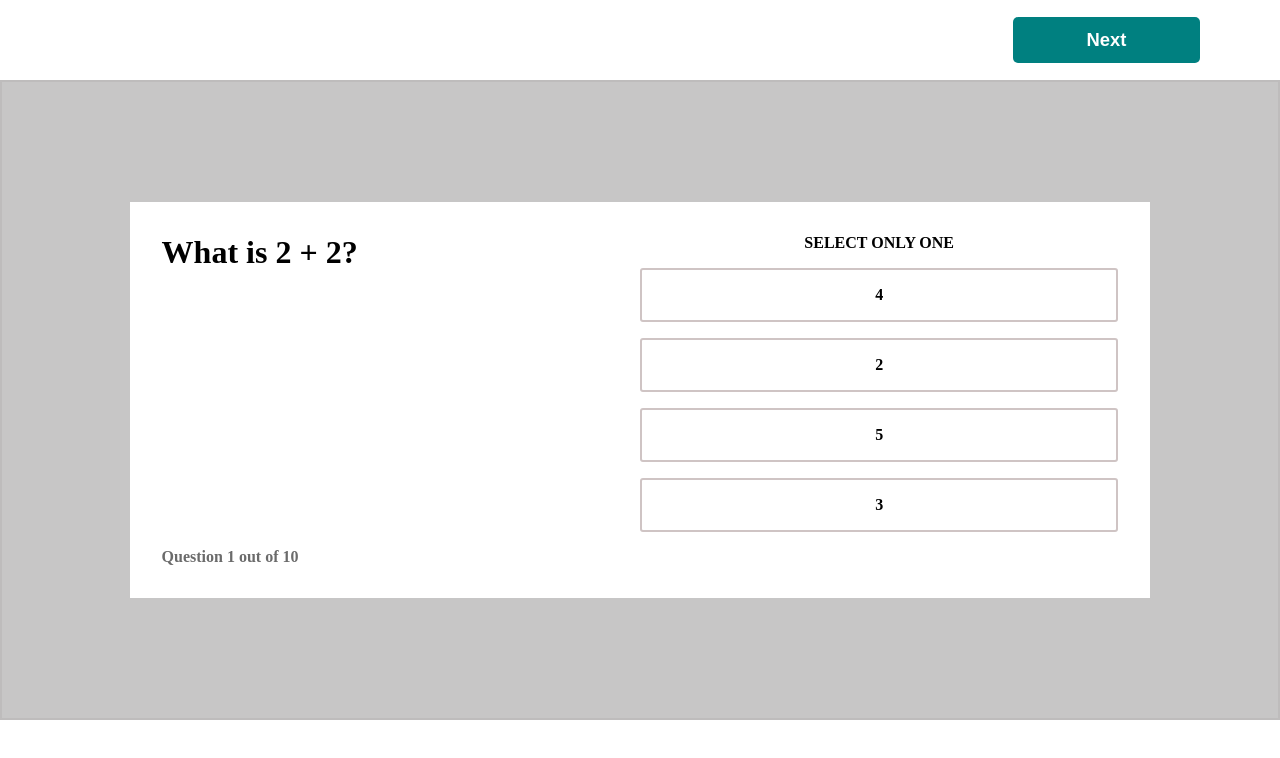
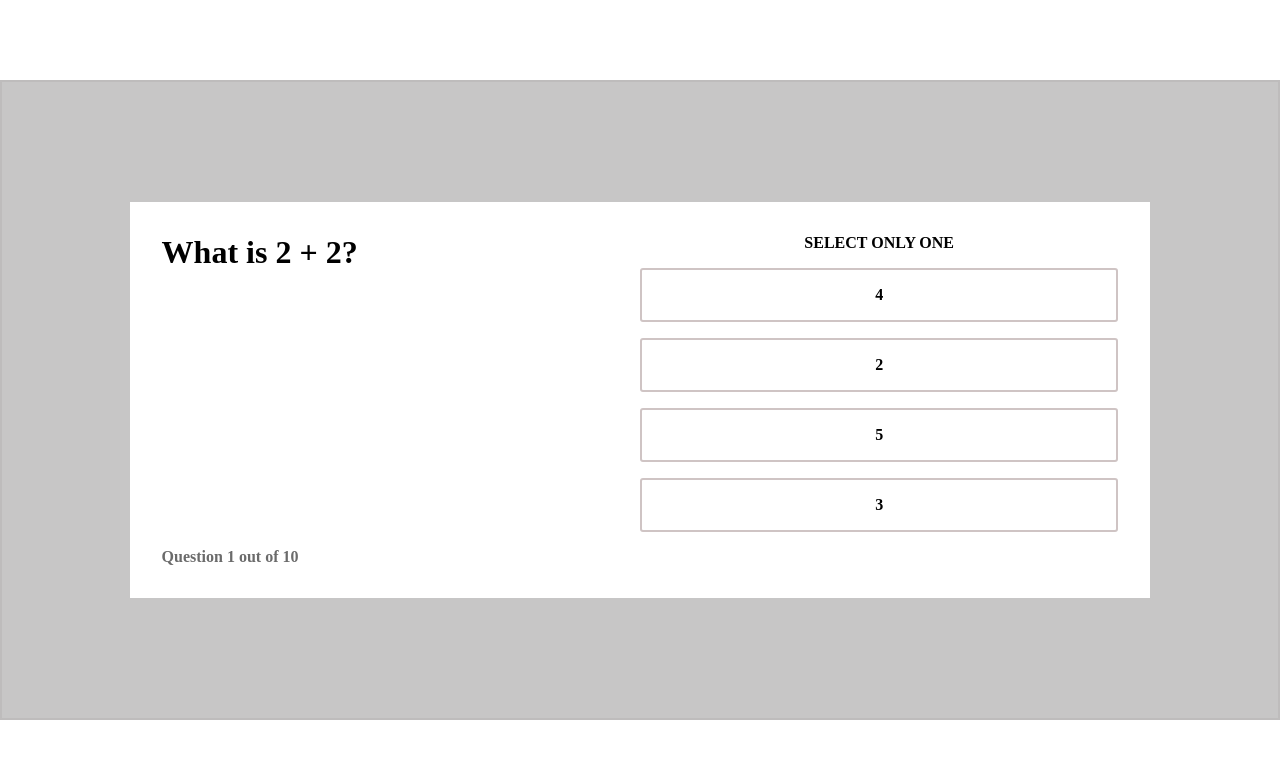
Before and after one commit to HumeraManjra/TestTakingApp, a React (Create React App) app: page /additionTest in a window 1280 px wide. Shown: the top 758 px of the page. Built offline with nearby package versions, Linux system fonts and the light colour scheme.

Commit message:
fix score and next button bug

```diff
--- a/src/components/Assessment/Assessment.jsx
+++ b/src/components/Assessment/Assessment.jsx
@@ -10,6 +10,7 @@ function Assessment({ testCategory }) {
   const [currentQuestion, setCurrentQuestion] = useState(0);
   const [active, setActive] = useState("");
   const [score, setScore] = useState(0);
+  const [isCorrect, setIsCorrect] = useState(false);
   const [showQuestions, setShowQuestions] = useState(true);
   const [showSubmit, setShowSubmit] = useState(false);
   const [showResult, setShowResult] = useState(false);
@@ -20,13 +21,14 @@ function Assessment({ testCategory }) {
 
   const optionHandler = (isCorrect, id) => {
     setActive(id);
-    if (isCorrect) {
-      setScore(score + 1);
-    }
+    setIsCorrect(isCorrect);
   };
 
   function nextQuestion() {
     setActive("");
+    if (isCorrect) {
+      setScore(score + 1);
+    }
     if (currentQuestion + 1 < filteredQuestions.length) {
       setCurrentQuestion(currentQuestion + 1);
     } else {
@@ -45,9 +47,11 @@ function Assessment({ testCategory }) {
   return (
     <main className="assessment-conainer">
       <div className="header">
-        <button onClick={nextQuestion} className="btn-next">
-          Next
-        </button>
+        {active !== "" && (
+          <button onClick={nextQuestion} className="btn-next">
+            Next
+          </button>
+        )}
       </div>
       <section className="assessment-wrapper">
         {showQuestions && (
```
